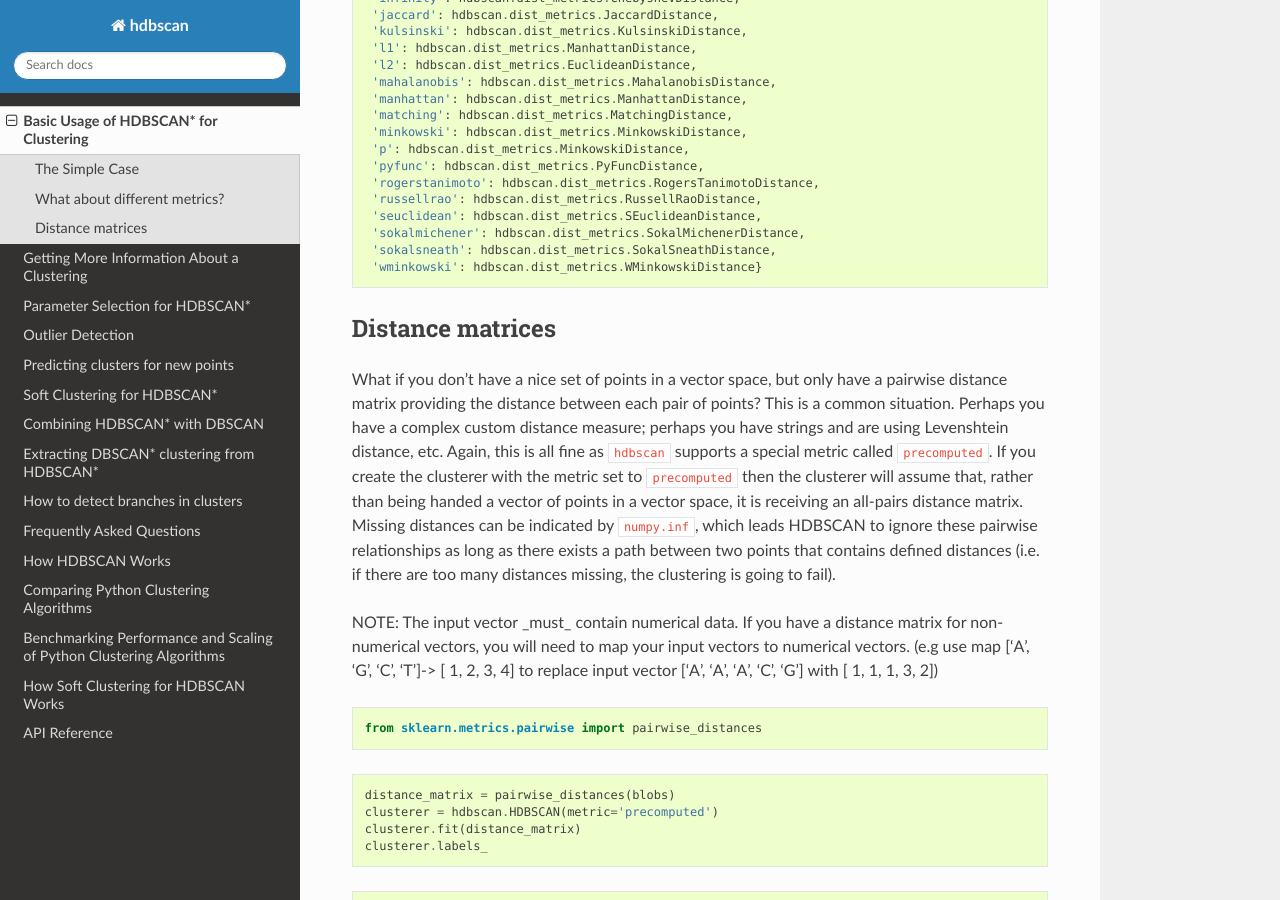
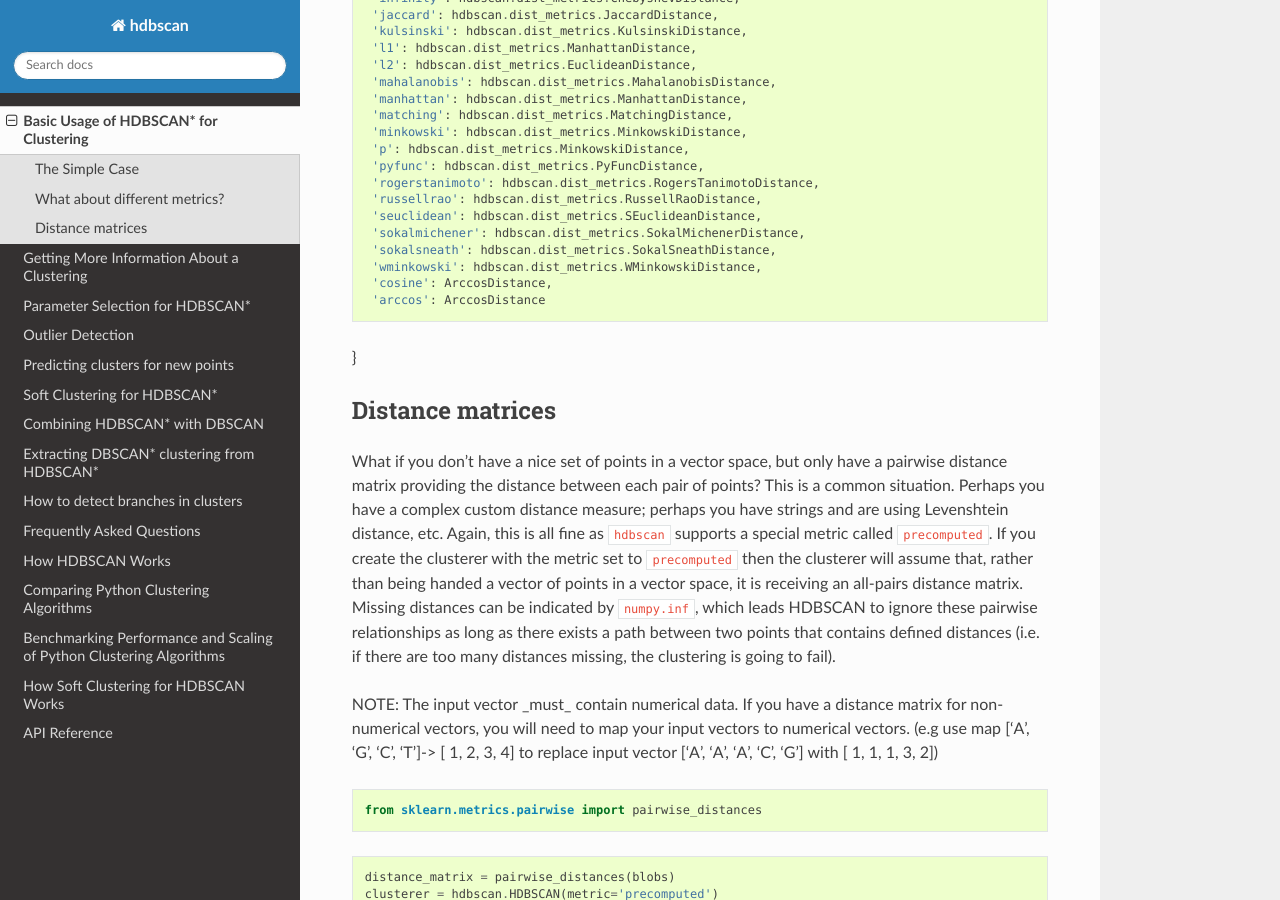
Before and after one commit to scikit-learn-contrib/hdbscan, a Sphinx documentation site: the page built from docs/basic_hdbscan.rst, in a window 1280 px wide and 900 px high, scrolled down 2721 px. Built offline with Sphinx 7.4.7 and the Read the Docs theme 3.1.0, drawn with Linux system fonts in a browser that asks for light colours; formulas are drawn with MathJax 3.

Commit message:
Update basic_hdbscan.rst
add cosine distance to documentation

```diff
--- a/docs/basic_hdbscan.rst
+++ b/docs/basic_hdbscan.rst
@@ -265,7 +265,10 @@ from sklearn we get a large number of metrics readily available.
      'seuclidean': hdbscan.dist_metrics.SEuclideanDistance,
      'sokalmichener': hdbscan.dist_metrics.SokalMichenerDistance,
      'sokalsneath': hdbscan.dist_metrics.SokalSneathDistance,
-     'wminkowski': hdbscan.dist_metrics.WMinkowskiDistance}
+     'wminkowski': hdbscan.dist_metrics.WMinkowskiDistance,
+     'cosine': ArccosDistance,
+     'arccos': ArccosDistance
+}
 
 
 
```
